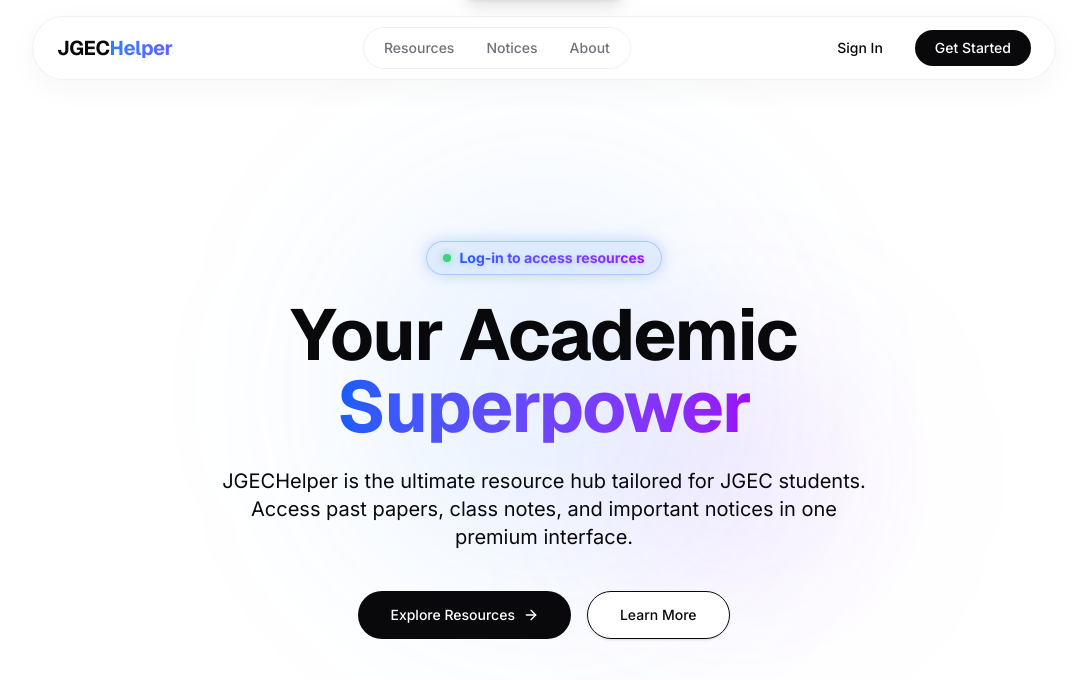
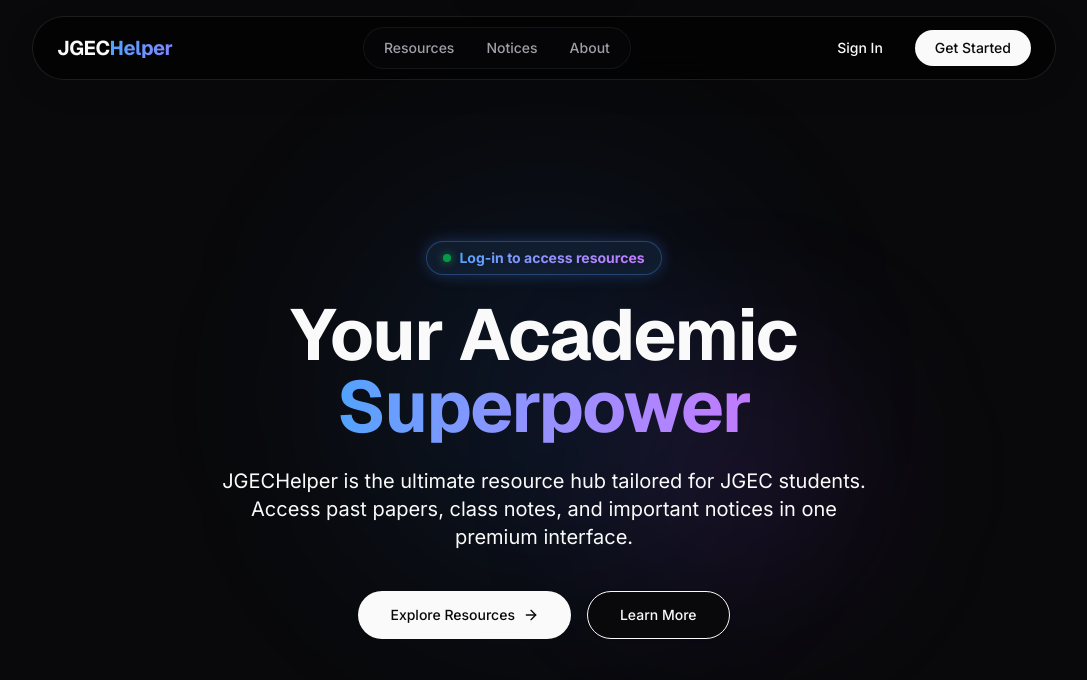
Before and after one commit to PABITRA-420/jgechelper, a Next.js app in the folder web/: page / in a window 1280 px wide. Shown: the top 680 px of the page, without its empty margins (96-1183 px from the left). Built offline with nearby package versions, Linux system fonts and the light colour scheme; no server answers; the database is empty.

Commit message:
feat(ui): force dark theme globally

```diff
--- a/web/src/app/globals.css
+++ b/web/src/app/globals.css
@@ -1,4 +1,6 @@
 @import "tailwindcss";
+
+@custom-variant dark (&:where(.dark, .dark *));
 
 @theme {
   --color-background: var(--background);
@@ -15,39 +17,45 @@
 }
 
 :root {
+  /* LIGHT THEME (Commented out for future use)
   --background: #ffffff;
   --foreground: #09090b;
-  /* Zinc 950 */
   --primary: #18181b;
-  /* Zinc 950 */
   --primary-foreground: #fafafa;
-  /* Zinc 50 */
   --secondary: #f4f4f5;
-  /* Zinc 100 */
   --secondary-foreground: #18181b;
   --accent: #f4f4f5;
-  /* Zinc 100 */
   --accent-foreground: #18181b;
+  */
+
+  /* DARK THEME (Forced as default) */
+  --background: #09090b;
+  --foreground: #fafafa;
+  --primary: #fafafa;
+  --primary-foreground: #09090b;
+  --secondary: #27272a;
+  --secondary-foreground: #fafafa;
+  --accent: #27272a;
+  --accent-foreground: #fafafa;
 
   --font-inter: 'Inter', sans-serif;
   --font-geist: 'Geist', sans-serif;
 }
 
+/*
 @media (prefers-color-scheme: dark) {
   :root {
     --background: #09090b;
-    /* Zinc 950 */
     --foreground: #fafafa;
-    /* Zinc 50 */
     --primary: #fafafa;
     --primary-foreground: #09090b;
     --secondary: #27272a;
-    /* Zinc 800 */
     --secondary-foreground: #fafafa;
     --accent: #27272a;
     --accent-foreground: #fafafa;
   }
 }
+*/
 
 body {
   background-color: var(--background);
@@ -57,7 +65,8 @@
   -moz-osx-font-smoothing: grayscale;
 }
 
-@media (prefers-color-scheme: dark) {
+/* Forced dark theme background effects */
+/* @media (prefers-color-scheme: dark) { */
   body::before {
     content: "";
     position: fixed;
@@ -82,7 +91,7 @@
     z-index: -1;
     pointer-events: none;
   }
-}
+/* } */
 
 h1, h2, h3, h4, h5, h6, .font-heading {
   font-family: var(--font-heading);
--- a/web/src/app/layout.tsx
+++ b/web/src/app/layout.tsx
@@ -47,7 +47,7 @@
   children: React.ReactNode;
 }>) {
   return (
-    <html lang="en">
+    <html lang="en" className="dark">
       <body className={`${inter.variable} ${GeistSans.variable} antialiased selection:bg-primary selection:text-primary-foreground`}>
         <AuthProvider>
           <NetworkMonitor />
@@ -55,7 +55,7 @@
             <OnboardingWrapper>
               {children}
             </OnboardingWrapper>
-            <Toaster position="bottom-right" richColors theme="system" />
+            <Toaster position="bottom-right" richColors theme="dark" />
           </MaintenanceWrapper>
         </AuthProvider>
         <SpeedInsights />
```
